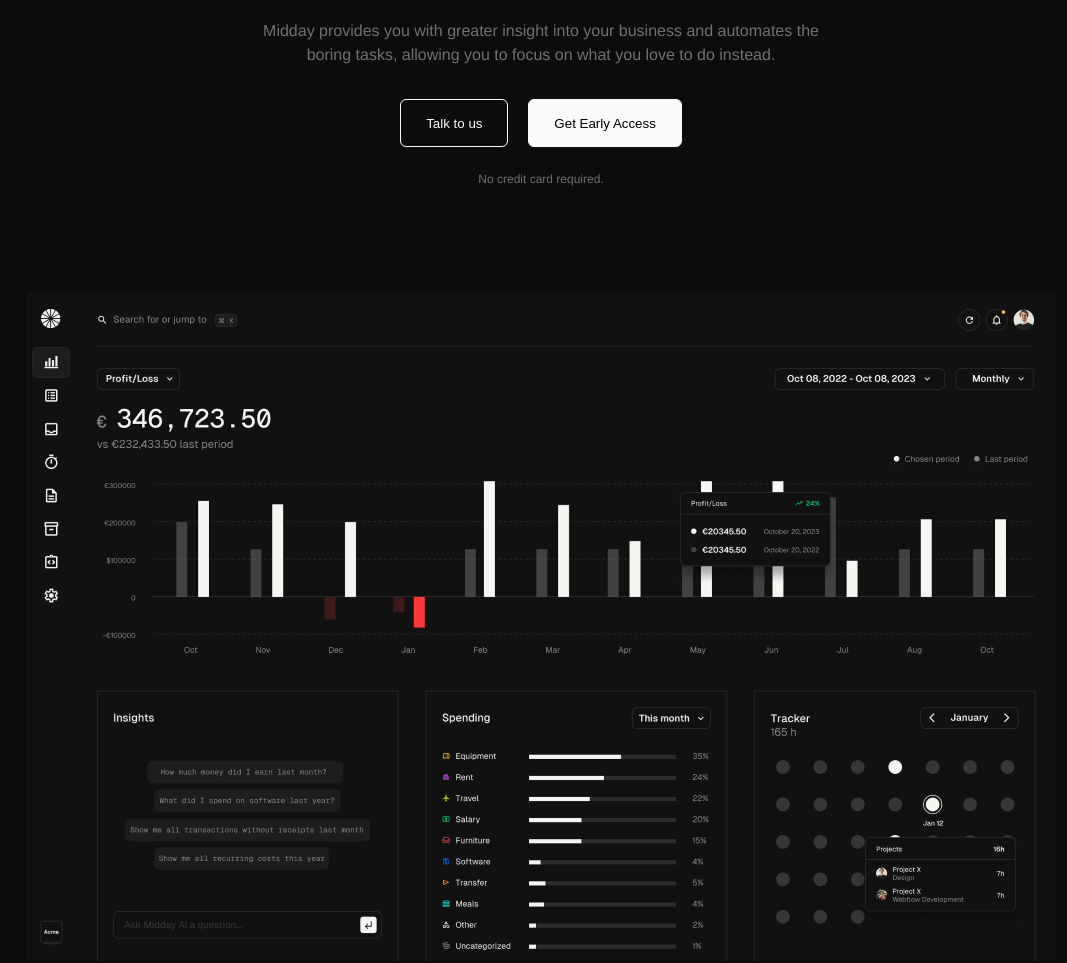
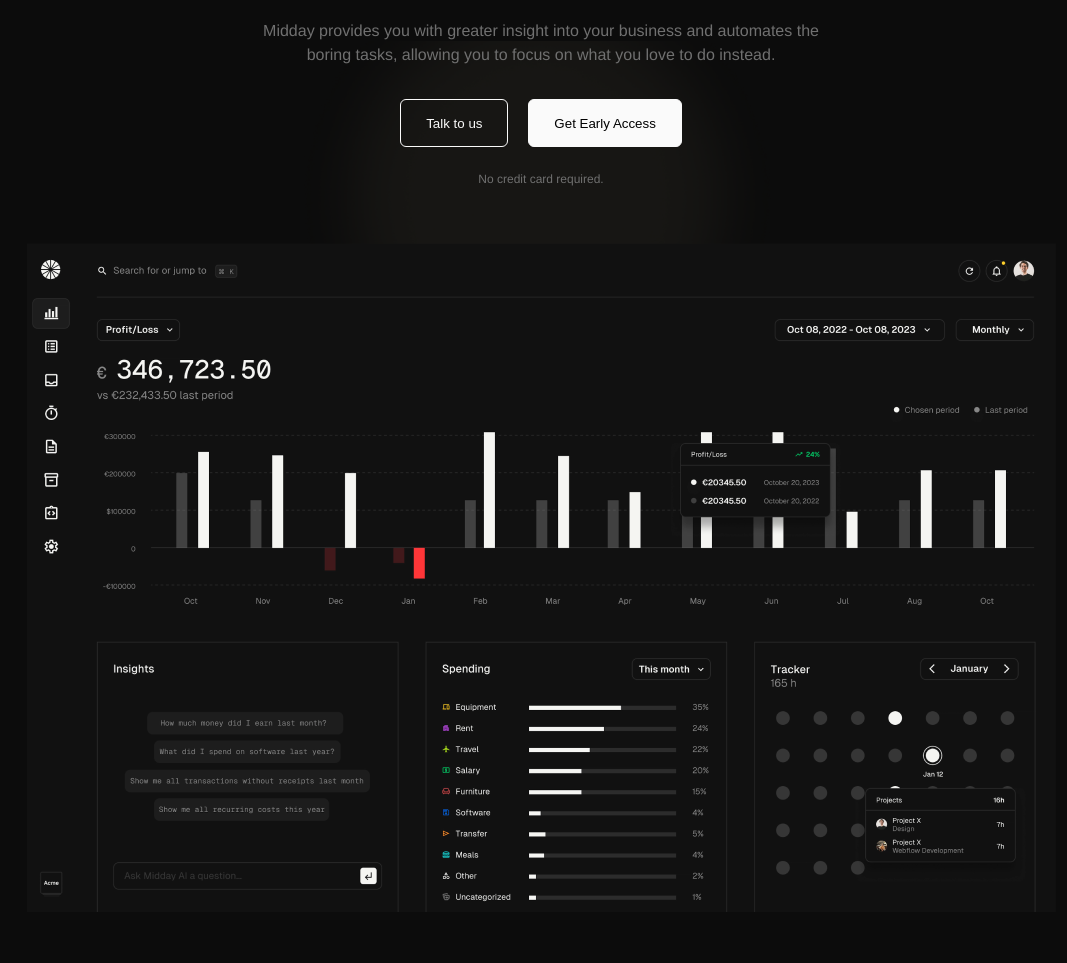
Before and after one commit to baophung020394/ui-midday, a plain HTML site: page index.html in a window 1280 px wide. Shown: the part 255-1218 px from the top of the page, without its empty margins (99-1166 px from the left). Drawn offline with Linux system fonts and the light colour scheme.

Commit message:
update layer

```diff
--- a/assets/css/styles.css
+++ b/assets/css/styles.css
@@ -168,8 +168,23 @@
 
 .get-started  {
   text-align: center;
-  margin-top: 64px
+  margin-top: 64px;
+  position: relative;
 }
+
+.get-started img.bg-layer {
+  position: absolute;
+  bottom: -53%;
+  left: 50%;
+  transform: translateX(-50%);
+  width: 100%;
+  height: 100%;
+  max-width: 505px;
+  max-height: 505px;
+  z-index: -1;
+  object-fit: cover;
+}
+
 
 .get-started .get-started__box {
   max-width: 738px;
@@ -245,8 +260,21 @@
 
 }
 
-.image-demo {
-  margin-top: 49px;
+/**
+** Image demo
+*/
+
+.image-demo img.bg-layer {
+  position: absolute;
+  bottom: -50%;
+  left: 12%;
+  width: 100%;
+  height: 100%;
+  max-width: 505px;
+  max-height: 505px;
+  z-index: -1;
+  object-fit: cover;
+  opacity: 0.8;
 }
 
 .image-demo img {
@@ -396,6 +424,10 @@
     padding-right: 10px;
   }
 
+  .image-demo {
+    margin-top: 49px;
+  }
+
   .sign-in-button.sign-in-button--desk {
     position: absolute;
     top: 7px;
@@ -420,6 +452,10 @@
   }
 
   .save-hours__overview .left img {
+    position: relative;
+  }
+
+  .image-demo {
     position: relative;
   }
 
--- a/index.html
+++ b/index.html
@@ -70,13 +70,14 @@
             No credit card required.
           </p>
         </div>
-
+        <img src="./assets/images/demo/bg-layer.png" alt="Demo" class="bg-layer" />
       </div>
       <!-- End Get Started -->
 
       <!-- Image Demo -->
       <div class="image-demo">
         <img src="./assets/images/demo/image-demo-1.png" alt="Demo" />
+        <img src="./assets/images/demo/bg-layer.png" alt="Demo" class="bg-layer" />
       </div>
       <!-- End Image Demo -->
 
```
